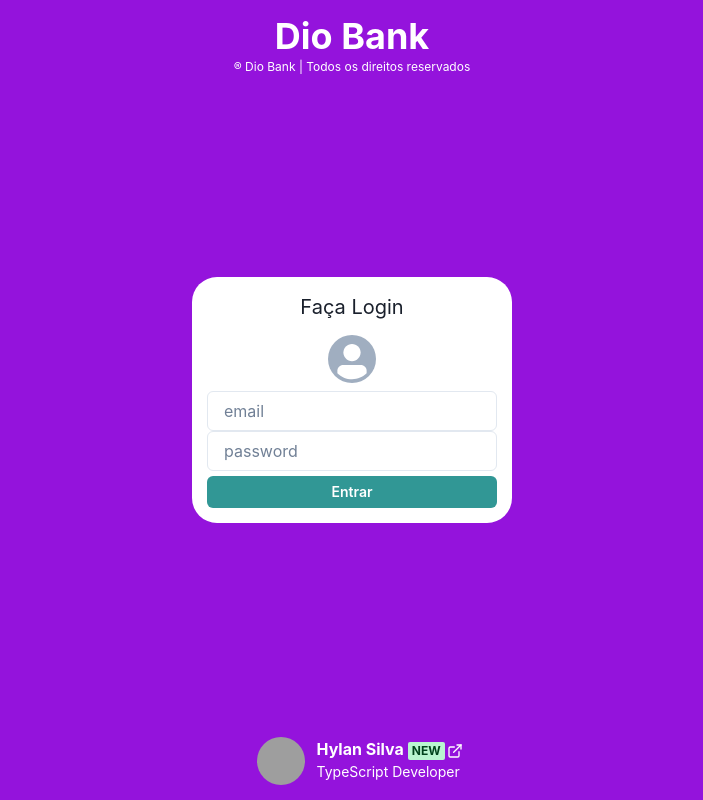
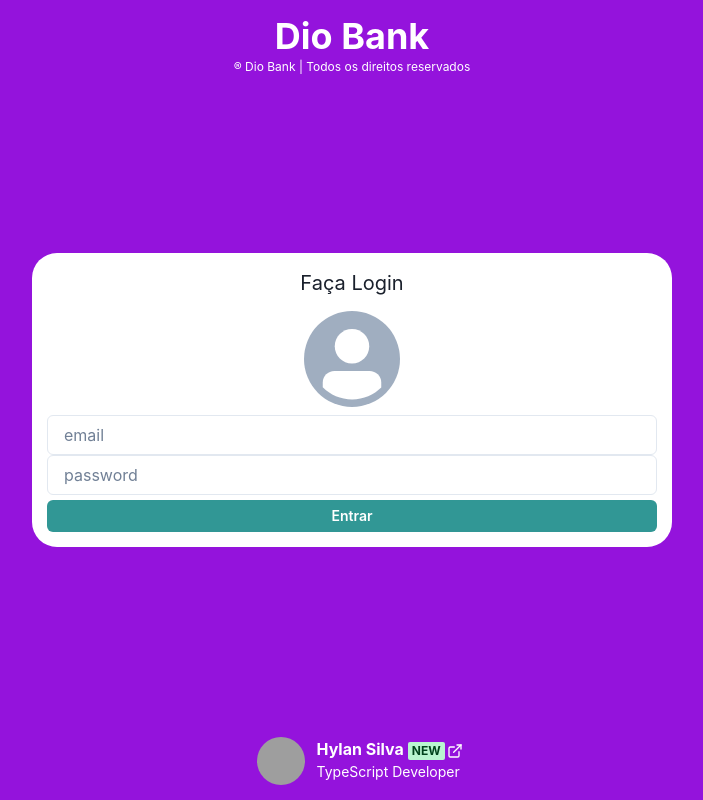
Before and after one commit to hylansilvadev/dio-bank, a React (Create React App) app: page / in a window 1280 px wide. Shown: the whole page, without its empty margins (288-991 px from the left). Built offline with nearby package versions, Linux system fonts and the light colour scheme; grey boxes are pictures that could not be loaded.

Commit message:
bugfix 1.0.1

```diff
--- a/src/App.tsx
+++ b/src/App.tsx
@@ -52,16 +52,18 @@ export const App = () => {
                 backgroundColor='#ffffff'
                 borderRadius='25px'
                 padding='15px'
-                width='25vw'
+                width='50vw'
+                minWidth='45vw'
                 >
                   <Center paddingBottom='5px'>
                     <Text fontSize='xl'>Faça Login</Text>
                   </Center>
                   <Center>
-                    <Avatar
+                    < Avatar
                     margin='8px'
-                    >
-                    </Avatar>
+                    size='xl'
+                    />
+
                   </Center>
                   <Input
                   placeholder="email"
@@ -109,7 +111,7 @@ export const App = () => {
           </Layout>
           <Center className='bottom'>
             <Flex>
-              <Avatar src='https://pps.whatsapp.net/v/t61.24694-24/322511880_102892859367639_7053001873785196728_n.jpg?ccb=11-4&oh=01_AdTlhpvvSAx_doTgPqEIIllM_cuVHSGQW6bDO1h94zqVcQ&oe=6416D2FA' />
+              <Avatar  src='https://pps.whatsapp.net/v/t61.24694-24/322511880_102892859367639_7053001873785196728_n.jpg?ccb=11-4&oh=01_AdTlhpvvSAx_doTgPqEIIllM_cuVHSGQW6bDO1h94zqVcQ&oe=6416D2FA' />
               <Box ml='3' >
                 <Text
                 fontWeight='bold'
```
